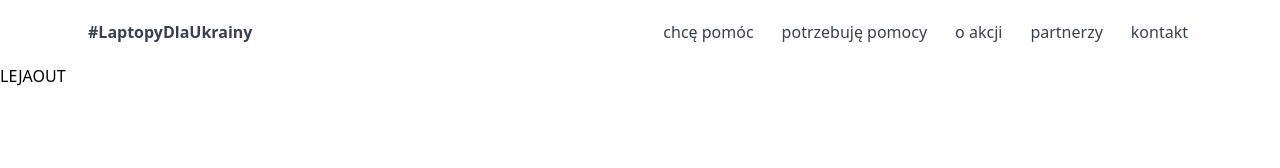
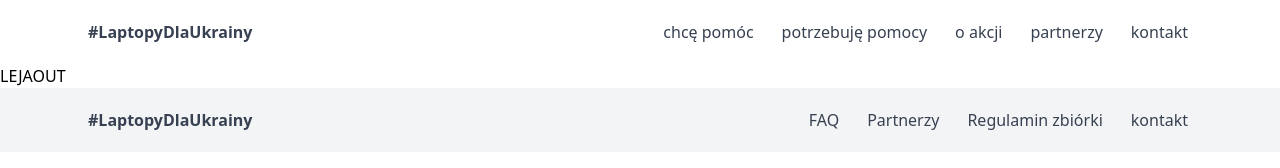
Before and after one commit to DominikaSzu/laptopy-dla-ukrainy, a Gatsby site: page / in a window 1280 px wide. Built offline with nearby package versions, Linux system fonts and the light colour scheme; Gatsby itself is replaced by a stand-in of ours.

Commit message:
feat: add Footer

```diff
--- /dev/null
+++ b/src/components/Footer.js
@@ -0,0 +1,23 @@
+import React from "react";
+
+export const Footer = () => {
+    return <div className={'bg-gray-100'}>
+        <div className="max-w-6xl mx-auto px-4">
+    <div className="flex justify-between flex-col md:flex-row">
+
+      <div className={'flex space-x-4 justify-center md:justify-start'}>
+          <a href="#" className="flex items-center py-5 px-2 text-gray-700 hover:text-gray-900">
+            <span className="font-bold">#LaptopyDlaUkrainy</span>
+          </a>
+        </div>
+
+        <div className="flex items-center space-x-1 flex-col md:flex-row">
+          <a href="#" className="py-5 px-3 text-gray-700 hover:text-gray-900">FAQ</a>
+          <a href="#" className="py-5 px-3 text-gray-700 hover:text-gray-900">Partnerzy</a>
+          <a href="#" className="py-5 px-3 text-gray-700 hover:text-gray-900">Regulamin zbiórki</a>
+          <a href="#" className="py-5 px-3 text-gray-700 hover:text-gray-900">kontakt</a>
+        </div>
+    </div>
+  </div>
+  </div>
+}
--- a/src/components/Layout.js
+++ b/src/components/Layout.js
@@ -1,9 +1,11 @@
 import React from "react";
 import { Menu } from "./Menu";
+import { Footer } from "./Footer";
 
 export const Layout = () => {
     return <div>
         <Menu/>
 LEJAOUT
+<Footer/>
     </div>
 }
```
